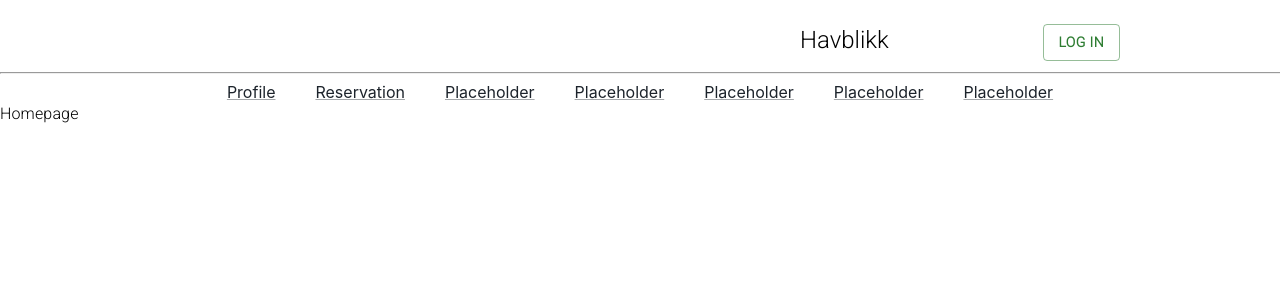
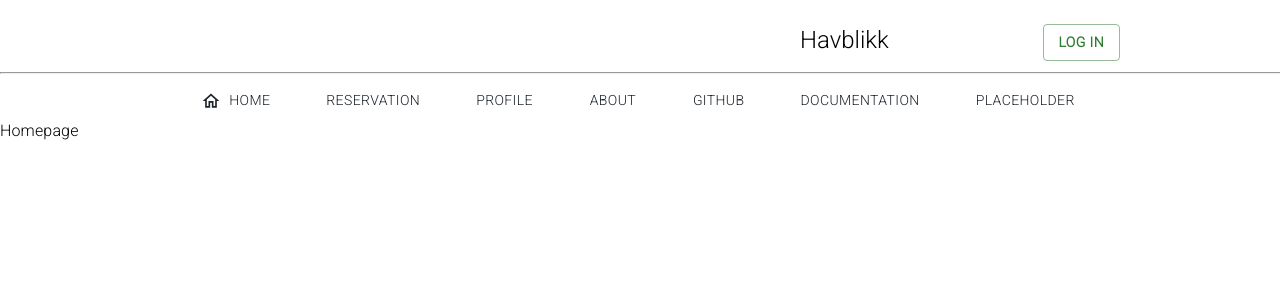
Before and after one commit to sundehakon/Hotell-React, a React (Create React App) app: page / in a window 1280 px wide. Shown: the top 300 px of the page. Built offline with nearby package versions, Linux system fonts and the light colour scheme; no server answers.

Commit message:
Fixing header with new links

```diff
--- a/src/components/header.js
+++ b/src/components/header.js
@@ -1,7 +1,8 @@
 import React from 'react';
 import Box from '@mui/material/Box';
-import Link from '@mui/material/Link';
 import Typography from '@mui/material/Typography';
+import Button from '@mui/material/Button';
+import HomeOutlinedIcon from '@mui/icons-material/HomeOutlined';
 import LoginButton from './login';
 import LogoutButton from './logout';
 import { useAuth0 } from "@auth0/auth0-react";
@@ -27,13 +28,13 @@ const Header = () => {
             </Box>
             <hr style={{ width: 1400 }}/>
             <Box sx={{ display: 'flex', justifyContent: 'center' }}>
-                <Link href='/profile' sx={{ marginRight: 5 }}>Profile</Link>
-                <Link href='/reservation' sx={{ marginRight: 5 }}>Reservation</Link>
-                <Link href='/' sx={{ marginRight: 5 }}>Placeholder</Link>
-                <Link href='/' sx={{ marginRight: 5 }}>Placeholder</Link>
-                <Link href='/' sx={{ marginRight: 5 }}>Placeholder</Link>
-                <Link href='/' sx={{ marginRight: 5 }}>Placeholder</Link>
-                <Link href='/'>Placeholder</Link>
+                <Button href='/' sx={{ marginRight: 5 }} startIcon={<HomeOutlinedIcon />}>Home</Button>
+                <Button href='/reservation' sx={{ marginRight: 5 }}>Reservation</Button>
+                <Button href='/profile' sx={{ marginRight: 5 }}>Profile</Button>
+                <Button href='/about' sx={{ marginRight: 5 }}>About</Button>
+                <Button href='https://github.com/sundehakon/Hotell-React' target='_blank' sx={{ marginRight: 5 }}>GitHub</Button>
+                <Button href='https://www.notion.so/Hotell-dokumentasjon-e2c564feff004515b222ff06fab6efdb?pvs=4' target='_blank' sx={{ marginRight: 5 }}>Documentation</Button>
+                <Button href='/'>Placeholder</Button>
             </Box>
         </Box>
     );
```
